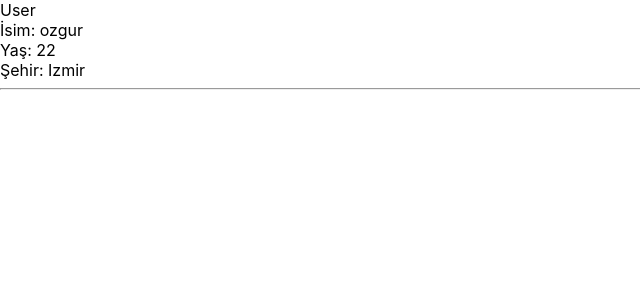
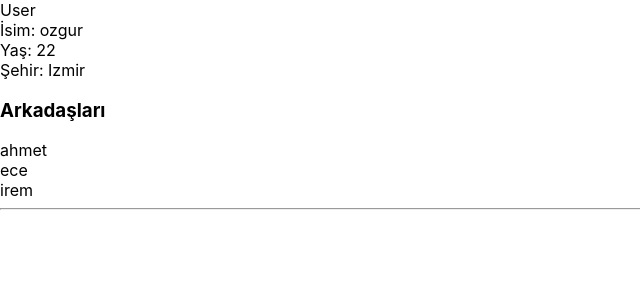
Before and after one commit to ozgurvurgun/react, a React (Create React App) app: page / in a window 1280 px wide. Shown: the top 300 px of the page, without its empty margins (0-640 px from the left). Built offline with nearby package versions, Linux system fonts and the light colour scheme.

Commit message:
bir arrayi property olarak gönderme

```diff
--- a/src/App.js
+++ b/src/App.js
@@ -1,6 +1,6 @@
 import User from "./companents/User";
 
-//BİR OBJEYİ, PROERTY OLARAK GONDERME
+//BİR ARRAYİ, PROERTY OLARAK GONDERME
 const user = {
   name: "ozgur",
   city: "Izmir",
@@ -12,7 +12,7 @@ function App() {
     <div>
 
       {/*veriyi dizi olarak gönderme */}
-      <User data={user} />
+      <User data={user} friends={["ahmet","ece","irem"]} />
     </div>
   );
 }
--- a/src/companents/User.js
+++ b/src/companents/User.js
@@ -2,43 +2,23 @@ import React from 'react';
 
 //PROPS YAPISI
 
-// function User({ data:{name, age, city} }) {
-//     return (
-//         <div>
-//             User
-//             <div>İsim: {name}</div>
-//             <div>Yaş: {age}</div>
-//             <div>Şehir: {city}</div>
-//             <hr />
-//         </div>
-//     );
-// }
-
-
-//en çok bu kullanımı sevdim. kısaca app.js ten data={user} geliyor. bunu {data} bu şekilde parametre alıp data.name, data.age şeklinde değerlerle erişiyoruz
-//diğer kullanımlarda aynı işi yapıyor. sevdiğini seç
-function User({data}) {
+function User({ data, friends }) {
     return (
         <div>
             User
             <div>İsim: {data.name}</div>
             <div>Yaş: {data.age}</div>
             <div>Şehir: {data.city}</div>
+
+            <h3>Arkadaşları</h3>
+            {
+                friends.map((friends, i) => (
+                    <div key={i}>{friends}</div>
+                ))
+            }
             <hr />
         </div>
     );
 }
 
-// function User(props) {
-//     const data = props.data;
-//     return (
-//         <div>
-//             User
-//             <div>İsim: {data.name}</div>
-//             <div>Yaş: {data.age}</div>
-//             <div>Şehir: {data.city}</div>
-//             <hr />
-//         </div>
-//     );
-// }
 export default User;
```
